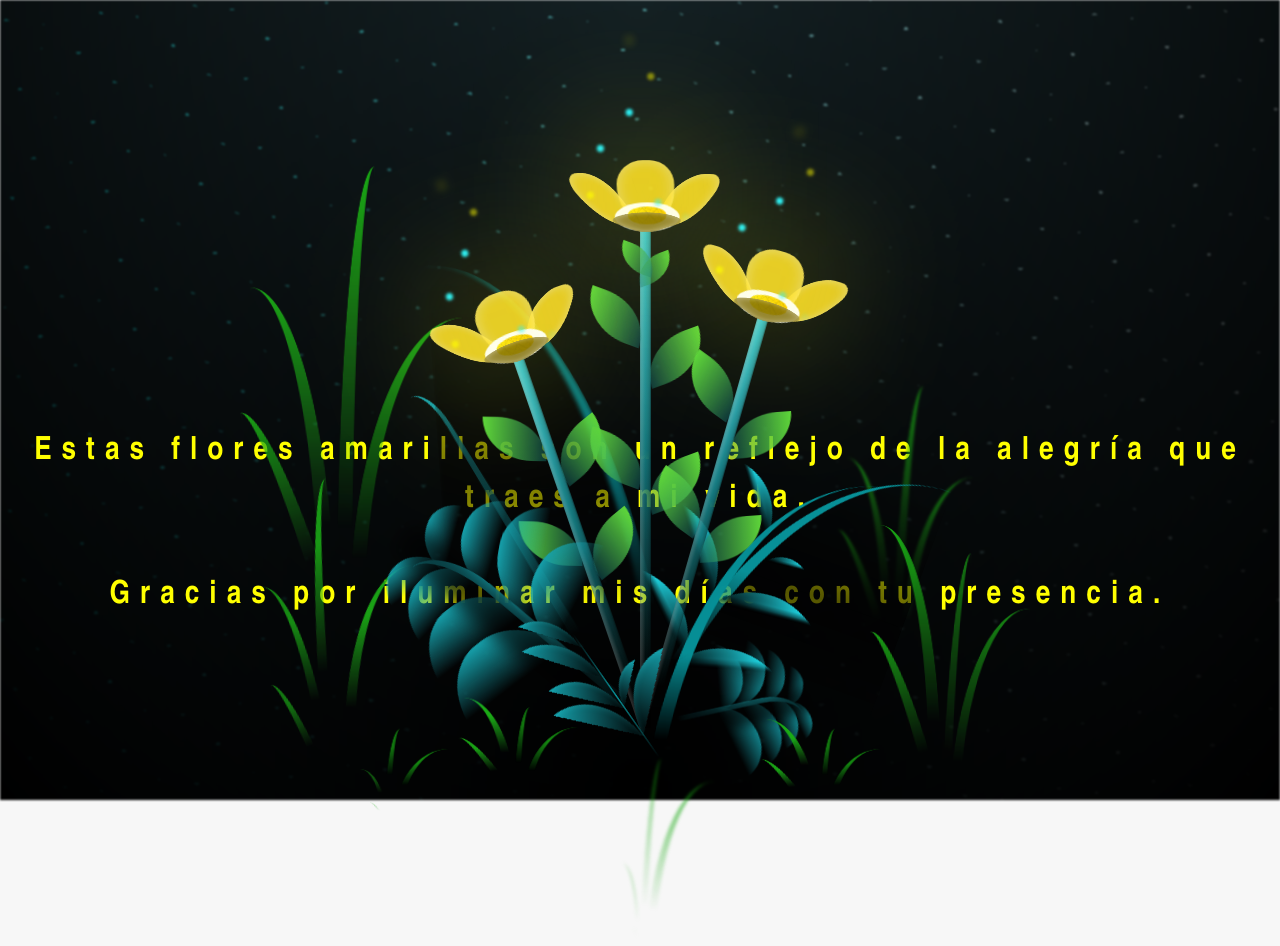
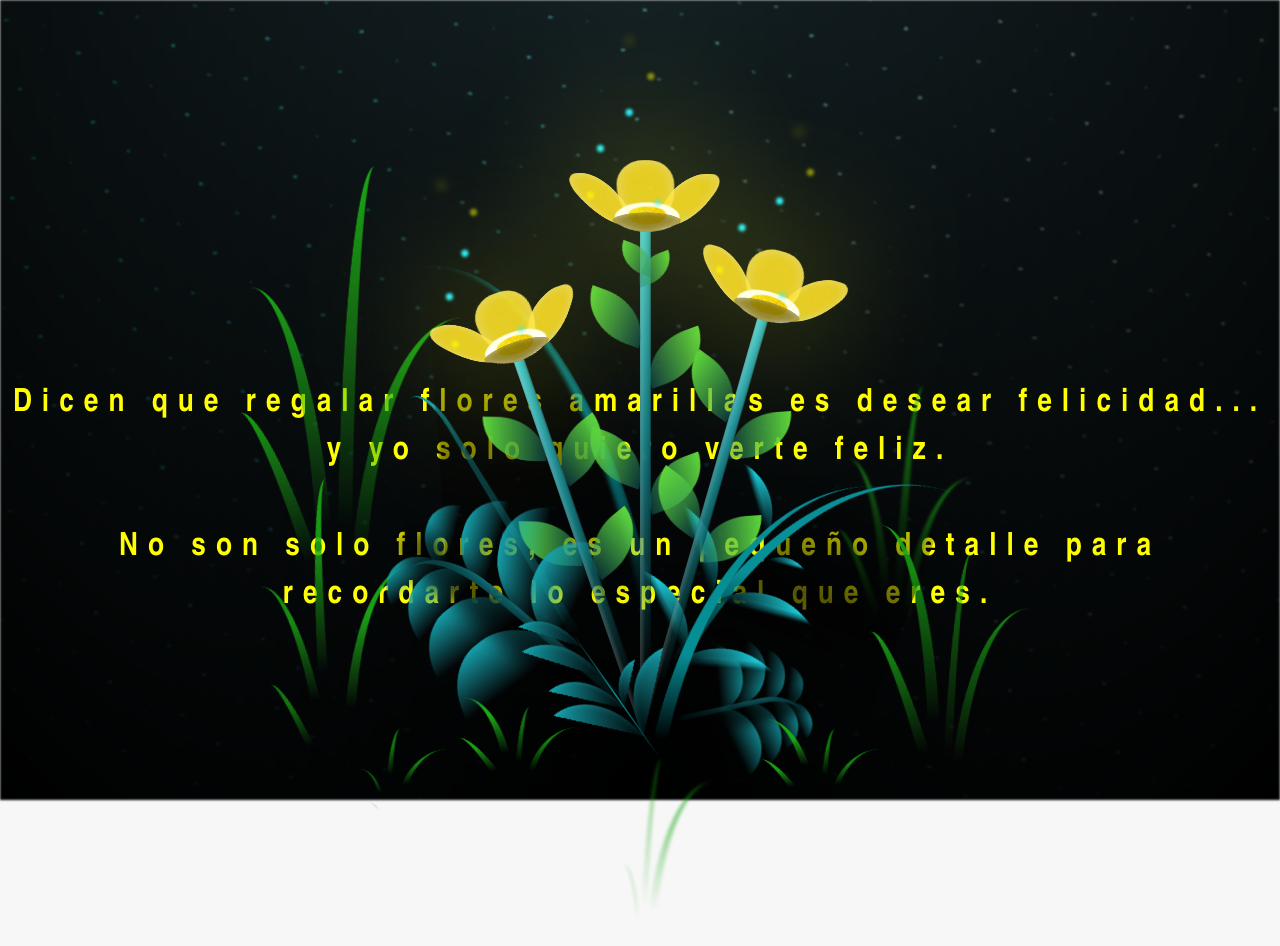
Before and after one commit to DevDty/flowersForYou, a plain HTML site: page flower.html in a window 1280 px wide. Drawn offline with Linux system fonts and the light colour scheme.

Commit message:
update flower

```diff
--- a/flower.html
+++ b/flower.html
@@ -9,12 +9,11 @@
     <title>Flower</title>
   </head>
   <body class="container">
-    <audio src="sound/ChristianBasso&HaienQiu-Flowers.mp3" autoplay></audio>
     <div id="lyrics">
 
     </div>
-    <h1 class="titulo">Estas flores amarillas son un reflejo de la alegría que traes a mi vida. <br> <br>
-      Gracias por iluminar mis días con tu presencia.</h1>
+    <h1 class="titulo">Dicen que regalar flores amarillas es desear felicidad... y yo solo quiero verte feliz. <br> <br>
+      No son solo flores, es un pequeño detalle para recordarte lo especial que eres.</h1>
 
     <div class="night"></div>
     <div class="flowers">
```
Also changed, not shown: 1 other file.
